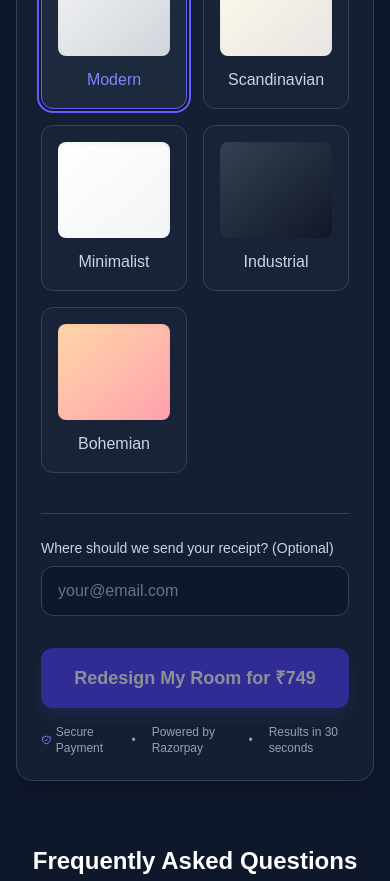
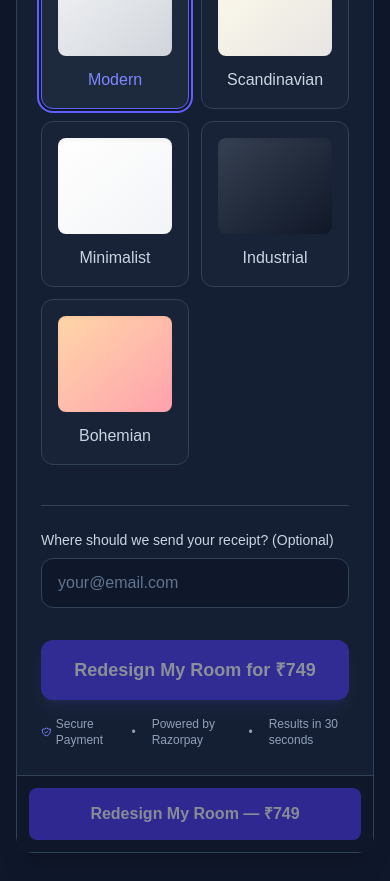
Before and after one commit to anshulbasia27/altorlab-app, a Next.js app: page /room-redesign in a window 390 px wide. Shown: the part 1100-1981 px from the top of the page. Built offline with nearby package versions, Linux system fonts and the light colour scheme; no server answers.

Commit message:
fix: ensure mobile-responsive layout across all viewports

```diff
--- a/src/app/result/[paymentId]/page.tsx
+++ b/src/app/result/[paymentId]/page.tsx
@@ -224,7 +224,7 @@ export default function ResultPage() {
             </div>
 
             <div className="bg-white dark:bg-zinc-900 border border-zinc-200 dark:border-zinc-800 rounded-3xl overflow-hidden shadow-sm mb-8">
-              <div className="flex flex-col md:flex-row">
+              <div className="flex flex-col md:flex-row gap-4">
                 <div className="w-full md:w-1/3 border-b md:border-b-0 md:border-r border-zinc-200 dark:border-zinc-800 p-6 flex flex-col">
                   <div className="flex items-center justify-between mb-4">
                     <h3 className="font-semibold text-zinc-900 dark:text-zinc-100">BEFORE</h3>
--- a/src/app/room-redesign/page.tsx
+++ b/src/app/room-redesign/page.tsx
@@ -97,7 +97,7 @@ export default function RoomRedesignPage() {
                   value={email}
                   onChange={(e) => setEmail(e.target.value)}
                   placeholder="your@email.com"
-                  className="w-full bg-slate-900 border border-slate-700 rounded-xl px-4 py-3 text-white placeholder:text-slate-500 focus:outline-none focus:border-indigo-500 focus:ring-1 focus:ring-indigo-500 transition-colors"
+                  className="w-full bg-slate-900 border border-slate-700 rounded-xl px-4 py-3 text-base text-white placeholder:text-slate-500 focus:outline-none focus:border-indigo-500 focus:ring-1 focus:ring-indigo-500 transition-colors"
                 />
               </div>
 
--- a/src/components/PaymentCTA.tsx
+++ b/src/components/PaymentCTA.tsx
@@ -3,6 +3,7 @@
 import { useState, useEffect } from "react";
 import { RoomStyle } from "./StyleSelector";
 import { RoomType } from "./RoomTypeSelector";
+import { trackCheckoutStart, trackPurchaseComplete } from "@/lib/tracking";
 
 declare global {
   interface Window {
@@ -58,6 +59,8 @@ export default function PaymentCTA({ file, style, roomType, email }: PaymentCTAP
         throw new Error("Razorpay SDK not available");
       }
 
+      trackCheckoutStart(style, roomType);
+
       const options = {
         key: process.env.NEXT_PUBLIC_RAZORPAY_KEY_ID!,
         amount,
@@ -82,6 +85,8 @@ export default function PaymentCTA({ file, style, roomType, email }: PaymentCTAP
             const { verified } = await verifyRes.json();
 
             if (verified) {
+              trackPurchaseComplete(response.razorpay_payment_id, amount);
+
               const formData = new FormData();
               formData.append("file", file);
 
@@ -152,7 +157,7 @@ export default function PaymentCTA({ file, style, roomType, email }: PaymentCTAP
         type="button"
         onClick={handlePayment}
         disabled={loading || !file}
-        className="w-full bg-indigo-600 hover:bg-indigo-500 text-white font-semibold text-lg py-4 rounded-xl transition-colors disabled:opacity-50 disabled:cursor-not-allowed flex items-center justify-center gap-2 shadow-lg shadow-indigo-500/20"
+        className="w-full min-h-[52px] bg-indigo-600 hover:bg-indigo-500 text-white font-semibold text-lg py-4 rounded-xl transition-colors disabled:opacity-50 disabled:cursor-not-allowed flex items-center justify-center gap-2 shadow-lg shadow-indigo-500/20"
       >
         {loading ? (
           <>
@@ -188,6 +193,30 @@ export default function PaymentCTA({ file, style, roomType, email }: PaymentCTAP
         <span>•</span>
         <span>Results in 30 seconds</span>
       </div>
+
+      {/* Mobile sticky CTA */}
+      <div className="md:hidden fixed bottom-0 left-0 right-0 z-40 bg-slate-900 border-t border-slate-700 p-3">
+        <button
+          type="button"
+          onClick={handlePayment}
+          disabled={loading || !file}
+          className="w-full bg-indigo-600 hover:bg-indigo-500 text-white py-3 rounded-lg font-semibold min-h-[52px] disabled:opacity-50 disabled:cursor-not-allowed flex items-center justify-center gap-2"
+        >
+          {loading ? (
+            <>
+              <svg className="animate-spin h-5 w-5 text-white" xmlns="http://www.w3.org/2000/svg" fill="none" viewBox="0 0 24 24" aria-hidden="true">
+                <circle className="opacity-25" cx="12" cy="12" r="10" stroke="currentColor" strokeWidth="4" />
+                <path className="opacity-75" fill="currentColor" d="M4 12a8 8 0 018-8V0C5.373 0 0 5.373 0 12h4zm2 5.291A7.962 7.962 0 014 12H0c0 3.042 1.135 5.824 3 7.938l3-2.647z" />
+              </svg>
+              Processing...
+            </>
+          ) : (
+            "Redesign My Room — ₹749"
+          )}
+        </button>
+      </div>
+      {/* Spacer for sticky CTA */}
+      <div className="h-20 md:hidden" />
     </div>
   );
 }
--- a/src/components/RoomTypeSelector.tsx
+++ b/src/components/RoomTypeSelector.tsx
@@ -65,7 +65,7 @@ export default function RoomTypeSelector({ selectedType, onSelect }: RoomTypeSel
             key={type.id}
             type="button"
             onClick={() => onSelect(type.id)}
-            className={`flex items-center gap-3 p-3 rounded-xl border transition-all duration-200 ${
+            className={`flex items-center gap-3 p-3 min-h-[44px] rounded-xl border transition-all duration-200 ${
               selectedType === type.id
                 ? "border-indigo-500 bg-indigo-500/10 text-indigo-400"
                 : "border-slate-700 bg-slate-800/50 text-slate-300 hover:border-indigo-400 hover:bg-slate-800"
--- a/src/components/RoomUpload.tsx
+++ b/src/components/RoomUpload.tsx
@@ -2,6 +2,7 @@
 
 import { useState, useRef, DragEvent, ChangeEvent } from "react";
 import Image from "next/image";
+import { trackImageUpload } from "@/lib/tracking";
 
 interface RoomUploadProps {
   onFileSelect: (file: File | null) => void;
@@ -40,6 +41,7 @@ export default function RoomUpload({ onFileSelect, selectedFile }: RoomUploadPro
 
     const url = URL.createObjectURL(file);
     setPreviewUrl(url);
+    trackImageUpload();
     onFileSelect(file);
   };
 
@@ -71,7 +73,7 @@ export default function RoomUpload({ onFileSelect, selectedFile }: RoomUploadPro
     <div className="w-full">
       <button
         type="button"
-        className={`relative w-full h-64 rounded-xl border-2 border-dashed transition-all duration-200 flex flex-col items-center justify-center cursor-pointer overflow-hidden ${
+        className={`relative w-full min-h-[120px] h-64 rounded-xl border-2 border-dashed transition-all duration-200 flex flex-col items-center justify-center cursor-pointer overflow-hidden ${
           isDragging
             ? "border-indigo-500 bg-indigo-500/10"
             : previewUrl
@@ -103,7 +105,7 @@ export default function RoomUpload({ onFileSelect, selectedFile }: RoomUploadPro
               <button
                 type="button"
                 onClick={handleRemove}
-                className="bg-red-500 hover:bg-red-600 text-white px-4 py-2 rounded-lg font-medium transition-colors"
+                className="bg-red-500 hover:bg-red-600 text-white px-4 py-2 min-h-[44px] rounded-lg font-medium transition-colors"
               >
                 Remove Photo
               </button>
--- a/src/components/StyleSelector.tsx
+++ b/src/components/StyleSelector.tsx
@@ -1,4 +1,6 @@
 "use client";
+
+import { trackStyleSelect } from "@/lib/tracking";
 
 export type RoomStyle = "modern" | "scandinavian" | "minimalist" | "industrial" | "bohemian";
 
@@ -39,13 +41,16 @@ export default function StyleSelector({ selectedStyle, onSelect }: StyleSelector
   return (
     <div className="w-full">
       <h3 className="text-lg font-medium text-slate-200 mb-4">Select a Style</h3>
-      <div className="grid grid-cols-2 sm:grid-cols-3 gap-4">
+      <div className="grid grid-cols-2 sm:grid-cols-3 gap-3">
         {styles.map((style) => (
-          <button
-            key={style.id}
-            type="button"
-            onClick={() => onSelect(style.id)}
-            className={`relative flex flex-col items-center justify-center p-4 rounded-xl border transition-all duration-200 overflow-hidden ${
+           <button
+             key={style.id}
+             type="button"
+             onClick={() => {
+               trackStyleSelect(style.id);
+               onSelect(style.id);
+             }}
+            className={`relative flex flex-col items-center justify-center p-4 min-h-[44px] rounded-xl border transition-all duration-200 overflow-hidden ${
               selectedStyle === style.id
                 ? "border-indigo-500 ring-2 ring-indigo-500 ring-offset-2 ring-offset-slate-900 bg-slate-800"
                 : "border-slate-700 hover:border-indigo-400 bg-slate-800/50 hover:bg-slate-800"
--- /dev/null
+++ b/src/lib/tracking.ts
@@ -0,0 +1,36 @@
+declare global {
+  interface Window {
+    gtag: (...args: unknown[]) => void;
+    dataLayer: unknown[];
+  }
+}
+
+export function trackEvent(eventName: string, params?: Record<string, unknown>) {
+  if (typeof window === "undefined" || !window.gtag) return;
+  window.gtag("event", eventName, params);
+}
+
+export function trackPageView(path: string) {
+  trackEvent("page_view", { page_path: path });
+}
+
+export function trackImageUpload() {
+  trackEvent("image_upload");
+}
+
+export function trackStyleSelect(style: string) {
+  trackEvent("style_select", { style });
+}
+
+export function trackCheckoutStart(style: string, roomType: string) {
+  trackEvent("checkout_start", { style, room_type: roomType });
+}
+
+export function trackPurchaseComplete(paymentId: string, amount: number) {
+  trackEvent("purchase", {
+    transaction_id: paymentId,
+    value: amount / 100, // paise to rupees
+    currency: "INR",
+    items: [{ item_name: "AI Room Redesign", price: amount / 100 }],
+  });
+}
```
